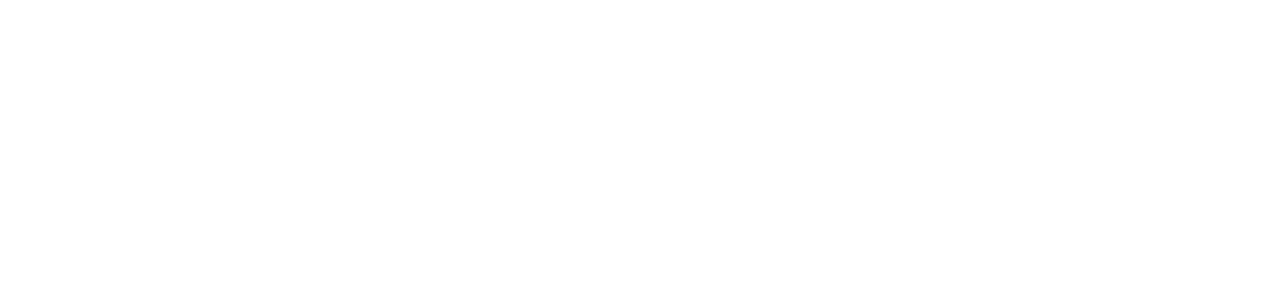
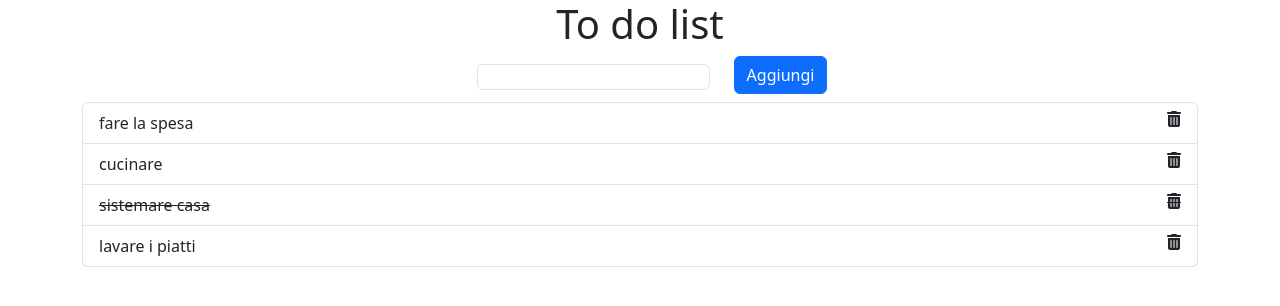
Before and after one commit to SimoneNegrisoli/vue-todolist, a plain HTML site: page index.html in a window 1280 px wide. Drawn offline with nearby package versions, Linux system fonts and the light colour scheme.

Commit message:
milestone 1

```diff
--- a/css/style.css
+++ b/css/style.css
@@ -3,3 +3,9 @@
     padding: 0;
     border: 0;
 }
+.done{
+    text-decoration: line-through;
+}
+i:hover{
+    color: red;
+}
--- a/index.html
+++ b/index.html
@@ -11,6 +11,24 @@
 <body>
 
     <div id="app">
+        <div class="container">
+            <header class="text-center">
+                <h1>To do list </h1>
+                <div class="form-inline">
+                    <input type="text"  class="border rounded-2 mx-4">
+                    <button class="btn btn-primary mb-2">Aggiungi</button>
+                </div>
+            </header>
+            <main>
+                <ul class="list-group">
+                    <li class="list-group-item d-flex justify-content-between" :class="{'done' : singleTask.done}" v-for="(singleTask,index) in tasks" :key="singleTask.id">
+                        <span>{{singleTask.text}}</span>
+                        <i class="fa-solid fa-trash-can"></i>
+                    </li>
+                  </ul>
+            </main>
+        </div>
+
 
     </div>
 
--- a/js/script.js
+++ b/js/script.js
@@ -1,8 +1,66 @@
+/*
+Descrizione:
+Rifare l'esercizio della to do list.
+Questa volta però ogni todo sarà un oggetto, formato da due proprietà:
+- text, una stringa che indica il testo del todo
+- done, un booleano (true/false) che indica se il todo è stato fatto oppure no
+- id, un numero intero positivo incrementale  (univoco per ogni task)
+
+## MILESTONE 1
+Stampare all'interno di una lista HTML un item per ogni todo.
+Se la proprietà done è uguale a true, visualizzare il testo del todo sbarrato.
+
+- inizializzare vue in script.js
+- dichiarare variabile `todos` in `data()`
+- stampare in html `todos`
+- usare operatore ternario in :class per stampare la class `done`
+
+## MILESTONE 2
+Visualizzare a fianco ad ogni item ha una "x": cliccando su di essa, il todo viene rimosso dalla lista.
+
+- aggiungere icona dentro ogni todo in html
+- aggiungere un event click che esegue una funzione
+- fare console log nella funzione per vedere se funziona
+- funzione toglie oggetto cliccato dall'array `todos`
+
+## MILESTONE 3
+Predisporre un campo di input testuale e un pulsante "aggiungi": cliccando sul pulsante, il testo digitato viene letto e utilizzato per creare un nuovo todo, che quindi viene aggiunto alla lista dei todo esistenti.
+
+- creare nuova variabile in `data()` per valore dell'input
+- aggiungere input in html e bottone per invio
+- al click del bottone esegue funzione
+- fare console log nella funzione per vedere se funziona
+- la funzione crea un nuovo oggetto todo usando nuova variabile in data() e pusha dentro array `todos`
+- svuotare input
+*/
+
 const {createApp} = Vue;
 createApp({
     data(){
         return {
-
+            tasks:[
+                {
+                    id: 1,
+                    text: 'fare la spesa',
+                    done: false
+                },
+                {
+                    id: 2,
+                    text: 'cucinare ',
+                    done: false
+                },
+                {
+                    id: 3,
+                    text: 'sistemare casa',
+                    done: true
+                },
+                {
+                    id: 4,
+                    text: 'lavare i piatti',
+                    done: false
+                }
+            ],
+            lastId: 3
         }
     },
     methods: {
```
